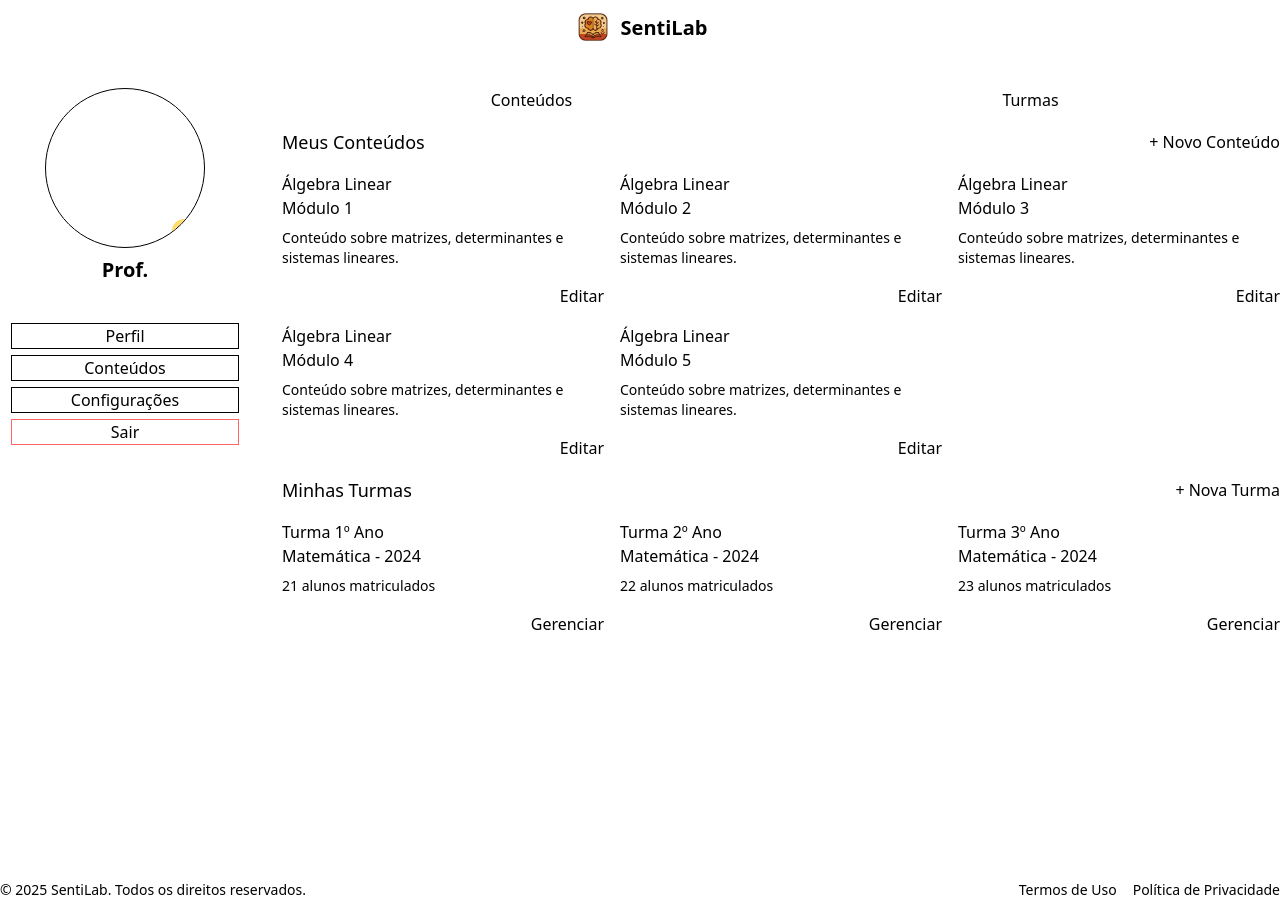
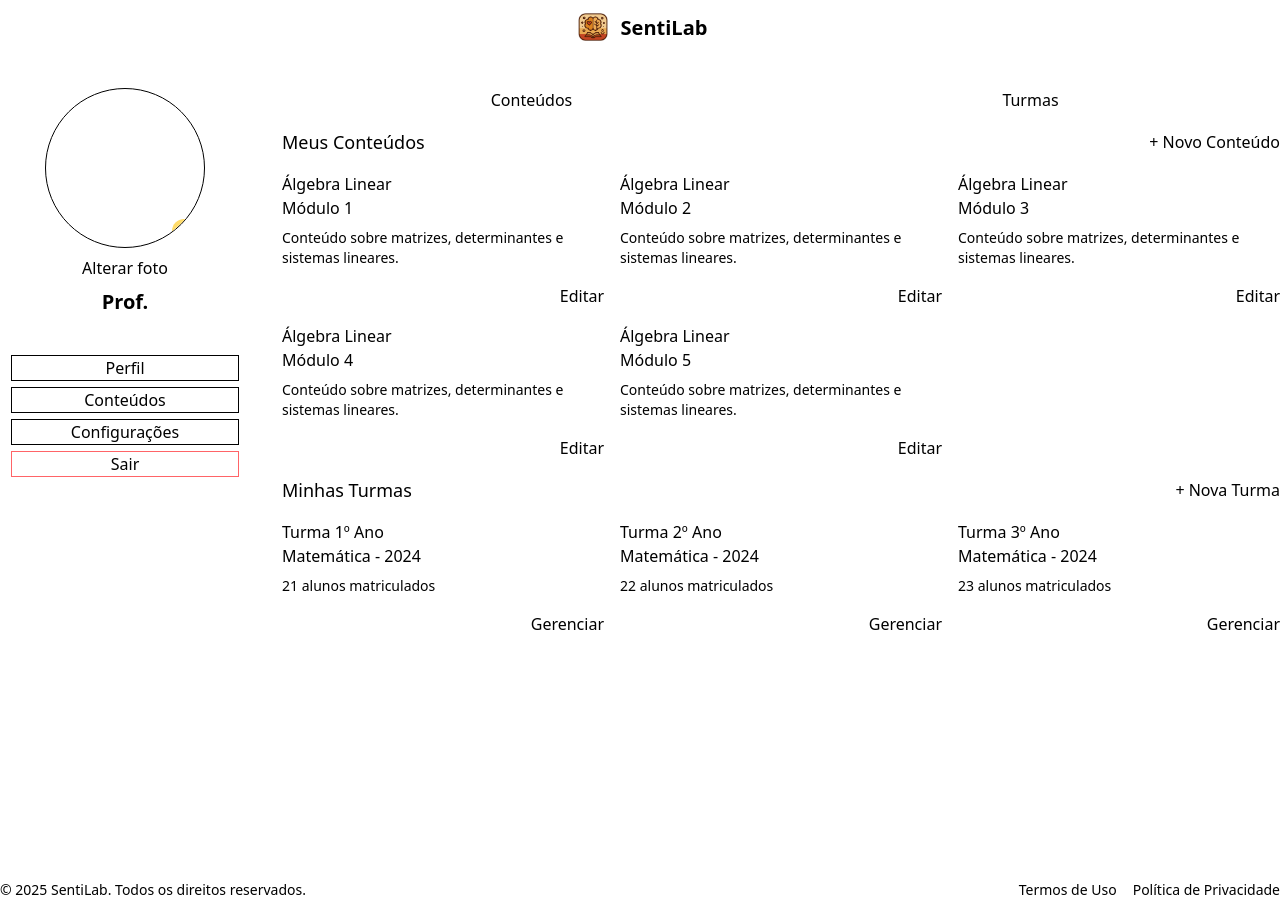
Before and after one commit to joanasouzaa/sentilab, a React (Vite) app: page /perfil/professor in a window 1280 px wide. Built offline with nearby package versions, Linux system fonts and the light colour scheme.

Commit message:
layout perfis

```diff
--- a/src/assets/components/pages/Perfil/PerfilProfessorPage.jsx
+++ b/src/assets/components/pages/Perfil/PerfilProfessorPage.jsx
@@ -31,7 +31,7 @@ export default function PerfilProfessorPage() {
                     <div className="space-y-6">
                         <div className="flex flex-col items-center space-y-2">
                             <ImportarImagem />
-
+                          <button onClick={()=>enviarImagem(imagem)}>Alterar foto</button>
                             <h2 className="text-xl font-bold">Prof. { }</h2>
                             <p className="text-sm text-muted-foreground"></p>
                         </div>
```
